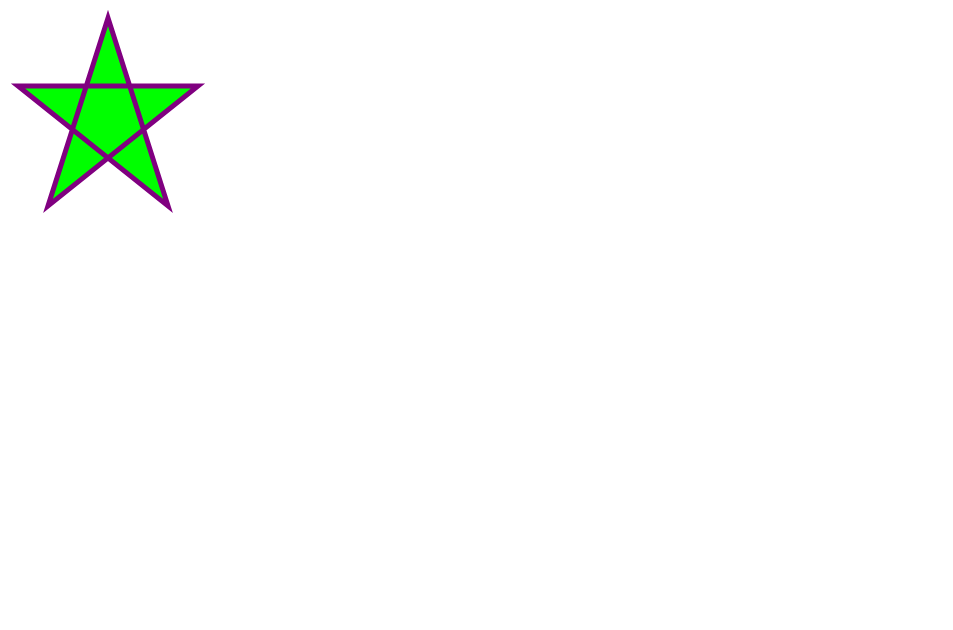
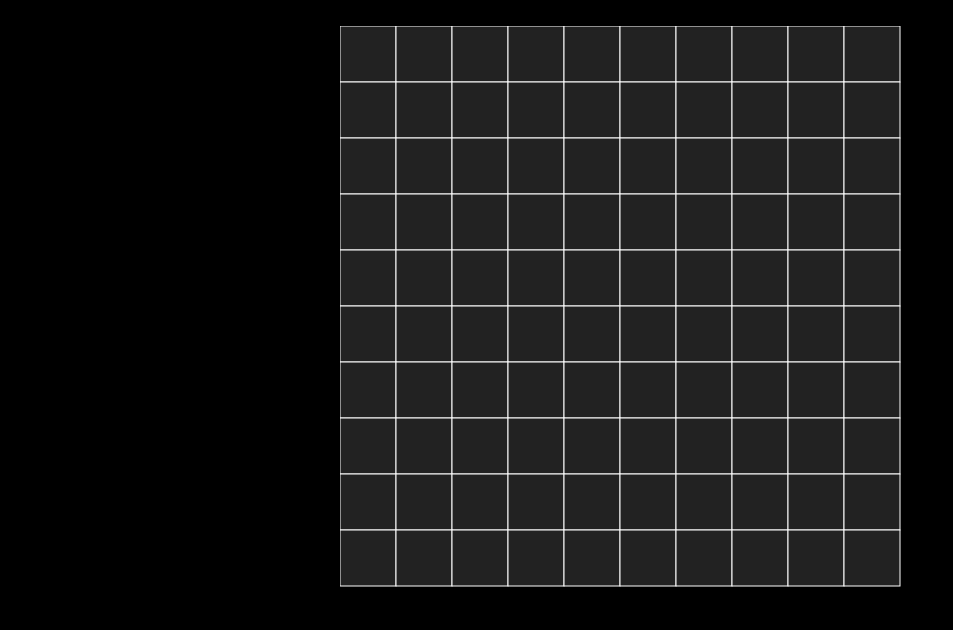
Before and after one commit to pintu2526/Chain-Reaction, a plain HTML site: page index.html in a window 1280 px wide. Shown: the whole page, without its empty margins (0-953 px from the left). Drawn offline with nearby package versions, Linux system fonts and the light colour scheme.

Commit message:
Adds First UI template

```diff
--- a/index.html
+++ b/index.html
@@ -8,10 +8,12 @@
     <link rel="stylesheet" href="style.css">
 </head>
 <body>
-    <svg height="210" width="500">
-        <polygon points="100,10 40,198 190,78 10,78 160,198"
-        style="fill:lime;stroke:purple;stroke-width:5;fill-rule:nonzero;" />
-      </svg>
+    <div class="body">
+        <div class="diagram">
+
+        </div>
+    </div>
+    <script src="https://cdnjs.cloudflare.com/ajax/libs/d3/5.14.2/d3.min.js"></script>
     <script src="index.js"></script>
 </body>
 </html>
--- a/index.js
+++ b/index.js
@@ -8,16 +8,16 @@ class Grid {
             this.grid.push([]);
             for (let j = 0; j < cols; j++) {
                 let maxNoOfDots = this.getAllNeighbours({ i: i, j: j });
-                this.grid[i].push(new Cell({ maxNoOfDots:maxNoOfDots.length, noOfDots: 0, postion: { i: i, j: j }, userId: null }));
+                this.grid[i].push(new Cell({ maxNoOfDots:maxNoOfDots.length, noOfDots: 0, position: { i: i, j: j }, userId: null }));
             }
         }
     }
 
-    insert(i, j, userId) {
-        this.startReaction(this.grid[i][j], userId)
+    insert({i, j, userId, animationMethods}) {
+        this.startReaction({cell : this.grid[i][j], userId,animationMethods})
     }
 
-    startReaction(cell, userId) {
+    startReaction({cell, userId, animationMethods}) {
         let queue = [];
         let priority = 0;
         queue.push({ cell: cell, priority: priority });
@@ -29,27 +29,28 @@ class Grid {
                 needToInsert.push(queue[0].cell);
                 queue.shift();
             }
-            console.log(needToInsert)
             needToInsert.map(function (currentCell) {
 
                 let data = currentCell.insert(userId);
 
                 if (data.explode) {
                     //push all neighbour
-                    let neighbours = self.getAllNeighbours(currentCell.postion);
+                    let neighbours = self.getAllNeighbours(currentCell.position);
                     for(let i = 0;i < neighbours.length; i++){
                         let cell = self.grid[neighbours[i][0]][neighbours[i][1]]
                         queue.push({cell:cell,priority:currentPriority+1});
                     }
                     currentCell.explode();
+                } else {
+                    animationMethods.addDot({i : currentCell.position.i, j:currentCell.position.j});
                 }
             });
         }
     }
 
-    getAllNeighbours(postion) {
-        let i = postion.i;
-        let j = postion.j;
+    getAllNeighbours(position) {
+        let i = position.i;
+        let j = position.j;
         let neighbourArray = [[i - 1, j], [i + 1, j], [i, j - 1], [i, j + 1]];
         let rows = this.rows;
         let cols = this.cols;
@@ -71,10 +72,10 @@ class Grid {
 }
 
 class Cell {
-    constructor({ noOfDots, userId, postion, maxNoOfDots }) {
+    constructor({ noOfDots, userId, position, maxNoOfDots }) {
         this.noOfDots = noOfDots;
         this.userId = userId;
-        this.postion = postion;
+        this.position = position;
         this.maxNoOfDots = maxNoOfDots;
     }
 
@@ -94,28 +95,82 @@ class Cell {
         }
     }
     explode() {
-        console.log("Explosion called for ",this);
         this.noOfDots = 0;
     }
 }
 
 
-let grid = new Grid({ rows: 4, cols: 4, minNoOfDots: 1 })
 
-grid.insert(0,1,1);
-grid.insert(0,1,1);
-grid.insert(0,2,1);
-grid.insert(1,1,1);
-grid.insert(1,1,1);
-grid.insert(1,1,1);
-grid.insert(1,2,1);
-grid.insert(1,2,1);
-grid.insert(1,2,1);
-grid.insert(2,1,1);
-grid.insert(2,1,1);
-grid.insert(2,1,1);
-grid.insert(2,2,1);
-grid.insert(2,2,1);
-grid.insert(2,2,1);
-grid.insert(1,1,1);
-console.log(grid.grid)
+class ChainReactionGame{
+    constructor({baseElement, rows, cols, height, width, padding}) {
+        this.baseElement = baseElement;
+        this.rows = rows;
+        this.cols = cols;
+        this.height = height;
+        this.width = width;
+        this.padding = padding;
+        this.gridStructure = new Grid({rows,cols});
+        let self = this;
+        this.animationMethods = {
+            addDot : function({i,j}) {
+            }
+        }
+        this.initializeGrid();
+    }
+    initializeGrid() {
+        this.gridWidth = this.width - 2*this.padding;
+        this.gridHeight = this.height - 2*this.padding;
+        this.cellWidth = this.gridWidth/this.cols;
+        this.cellHeight = this.gridHeight/this.rows;
+        let gridStructure = this.gridStructure;
+        let animationMethods = this.animationMethods;
+        let data = [];
+        let cellElements = [];
+
+        for(let row = 0; row < this.rows; row++) {
+            data.push([]);
+            cellElements.push([]);
+            for(let col =0; col < this.cols; col++) {
+                data[row].push({
+                    i : row,
+                    j : col,
+                    x : col*this.cellWidth,
+                    y : row*this.cellHeight,
+                    width : this.cellWidth,
+                    height : this.cellHeight,
+                    dots : this.gridStructure.grid[row][col].noOfDots,
+                    userId : this.gridStructure.grid[row][col].userId
+                });
+                cellElements[row].push(null);
+            }
+        }
+        let gridSVG = this.baseElement.append('svg').attr('height',this.height).attr('width',this.width).attr('class','gridSvg');
+        let row = gridSVG.selectAll('.row').data(data).enter().append("g").attr("class","row");
+        let column = row.selectAll('.square').data(function(d){
+                                                    return d;
+                                                })
+                        .enter().append('rect')
+                            .attr('x', function(d){return d.x})
+                            .attr('y', function(d){return d.y})
+                            .attr('width', function(d){return d.width})
+                            .attr('height', function(d){return d.height})
+                            .style('fill','#222')
+                            .style('stroke',"#fff")
+                            .on('click', function(d) {
+                                let i = d.i;
+                                let j = d.j;
+                                gridStructure.insert({i,j,userId : 1,animationMethods});
+                            });
+        this.cellElements = cellElements;
+    }
+}
+
+let config = {
+    baseElement : d3.select(".diagram"),
+    rows : 10,
+    cols : 10,
+    height : 600,
+    width : 600,
+    padding : 20
+}
+let chainReactionGame = new ChainReactionGame(config);
--- a/style.css
+++ b/style.css
@@ -0,0 +1,14 @@
+.body {
+    min-width: 100%;
+    min-height: 100%;
+    background: black;
+    margin: auto;
+    margin-top: -8px;
+    margin-left: -8px;
+    position: absolute;
+}
+.gridSvg {
+    margin: auto;
+    display: block;
+    margin-top: 2%;
+}
```
